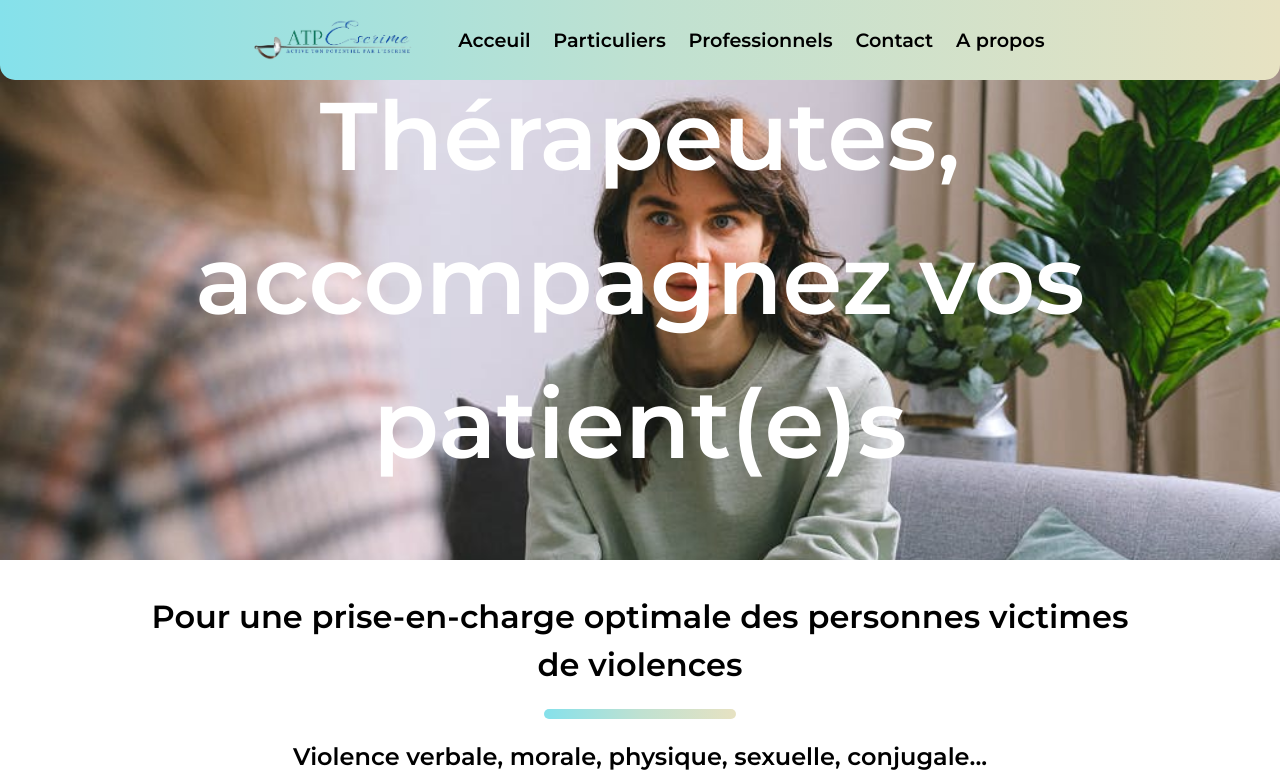
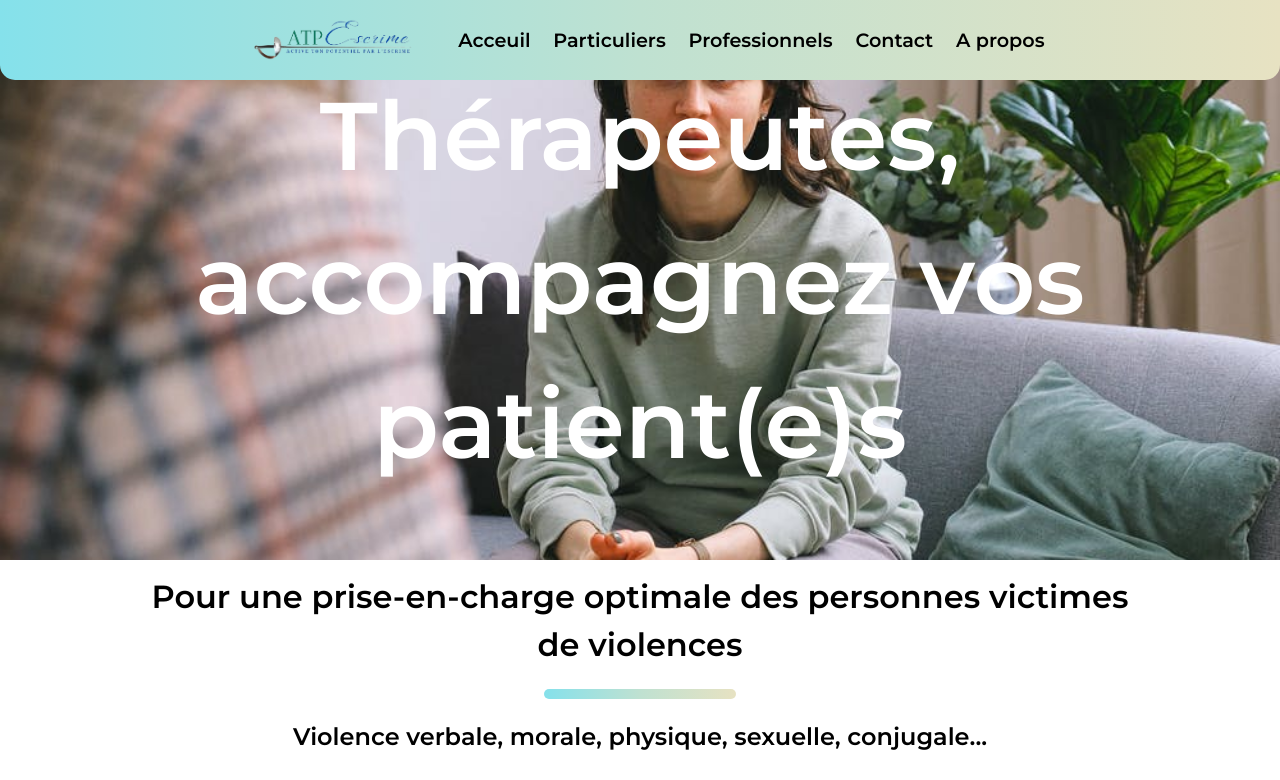
Before and after one commit to Matsuel/ATPE, a Next.js app: page /professionnels in a window 1280 px wide. Shown: the top 780 px of the page. Built offline with nearby package versions, Linux system fonts and the light colour scheme.

Commit message:
create toppic component and use it

```diff
--- /dev/null
+++ b/src/Components/TopPic/TopPic.module.scss
@@ -0,0 +1,16 @@
+.TopPic_container {
+    width: 100%;
+    height: 70vh;
+    display: flex;
+    justify-content: center;
+    align-items: center;
+
+    .TopPicTitle {
+        width: 80%;
+        color: #fff;
+        font-family: 'Montserrat', sans-serif;
+        font-weight: 600;
+        font-size: 6rem;
+        text-align: center;
+    }
+}
--- /dev/null
+++ b/src/Components/TopPic/TopPic.tsx
@@ -0,0 +1,26 @@
+import React from 'react';
+
+import styles from './TopPic.module.scss';
+import { StaticImageData } from 'next/image';
+
+interface TopPicProps {
+    image: StaticImageData;
+    text: string;
+}
+
+const TopPic = ({ image, text }: TopPicProps) => {
+    return (
+        <div className={styles.TopPic_container} style={
+            {
+                backgroundImage: `url(${image.src})`,
+                backgroundSize: 'cover',
+                backgroundPosition: 'center',
+                backgroundRepeat: 'no-repeat',
+            }
+        }>
+            <h1 className={styles.TopPicTitle}>{text}</h1>
+        </div>
+    );
+};
+
+export default TopPic;
--- a/src/pages/apropos.tsx
+++ b/src/pages/apropos.tsx
@@ -5,6 +5,8 @@ import NavBar from '@/Components/Navbar';
 import Membres from '@/datas/members';
 import Footer from '@/Components/Footer';
 import TabName from '@/Components/TabName/TabName';
+import TopPic from '@/Components/TopPic/TopPic';
+import ImgEscrime4 from '@/assets/imgEscrime4.jpg';
 
 interface AProposProps {
 
@@ -21,9 +23,8 @@ const APropos = ({ }: AProposProps) => {
         <div className={styles.APropos_container}>
             <TabName name="A propos" />
             <NavBar />
-            <div className={styles.APropos_Image}>
-                <h2 className={styles.AProposTitle}>Qui sommes nous ?</h2>
-            </div>
+
+            <TopPic image={ImgEscrime4} text="Qui sommes nous ?" />
 
             <h2 className={styles.AProposSubTitle}>Une équipe pluridisciplinaire</h2>
 
--- a/src/pages/contact.tsx
+++ b/src/pages/contact.tsx
@@ -6,6 +6,8 @@ import Mail from '@/assets/mail.svg';
 import Footer from '@/Components/Footer';
 import ContactForm from '@/Components/ContactForm/ContactForm';
 import TabName from '@/Components/TabName/TabName';
+import TopPic from '@/Components/TopPic/TopPic';
+import ImgEscrime3 from '@/assets/imgEscrime3.png';
 
 interface ContactProps {
 
@@ -17,9 +19,7 @@ const Contact = ({ }: ContactProps) => {
             <TabName name="Contact" />
             <NavBar />
 
-            <div className={styles.ContactImage}>
-                <h1 className={styles.ContactTitle}>Rencontrons-nous</h1>
-            </div>
+            <TopPic image={ImgEscrime3} text="Rencontrons-nous" />
 
 
 
--- a/src/pages/professionnels.tsx
+++ b/src/pages/professionnels.tsx
@@ -10,6 +10,8 @@ import Head from 'next/head';
 import User from '@/assets/user.svg';
 import Footer from '@/Components/Footer';
 import TabName from '@/Components/TabName/TabName';
+import TopPic from '@/Components/TopPic/TopPic';
+import Personne from '@/assets/personne.jpg';
 
 interface ProfessionnelsProps {
 
@@ -113,12 +115,7 @@ const Professionnels = ({ }: ProfessionnelsProps) => {
 
             <NavBar />
 
-            <div className={styles.Professionnels_Top}>
-                <h1 className={styles.Professionnels_Title}>
-                    Thérapeutes,<br />
-                    accompagnez vos patient(e)s
-                </h1>
-            </div>
+            <TopPic image={Personne} text="Thérapeutes, accompagnez vos patient(e)s" />
 
             <div className={styles.Professionnels1}>
                 <h2 className={styles.Professionnels1_Title}>
--- a/src/styles/Professionnels.module.scss
+++ b/src/styles/Professionnels.module.scss
@@ -3,27 +3,6 @@
     min-height: 100vh;
     height: auto;
     background-color: #fff;
-
-    .Professionnels_Top {
-        width: 100%;
-        height: 70vh;
-        margin-bottom: 20px;
-        background-image: url('../assets/personne.jpg');
-        background-size: cover;
-        background-position: top;
-        display: flex;
-        justify-content: center;
-        align-items: center;
-
-        .Professionnels_Title {
-            width: 80%;
-            color: #fff;
-            font-family: 'Montserrat', sans-serif;
-            font-weight: 600;
-            font-size: 6rem;
-            text-align: center;
-        }
-    }
 
     .Professionnels1 {
         width: 100%;
```
Also changed, not shown: src/styles/APropos.module.scss (+0 -19 lines), src/styles/Contact.module.scss (+0 -19 lines).
